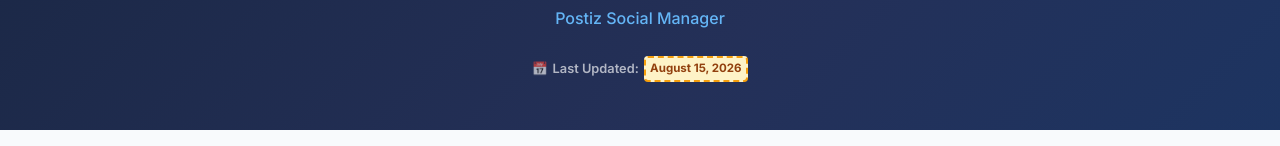
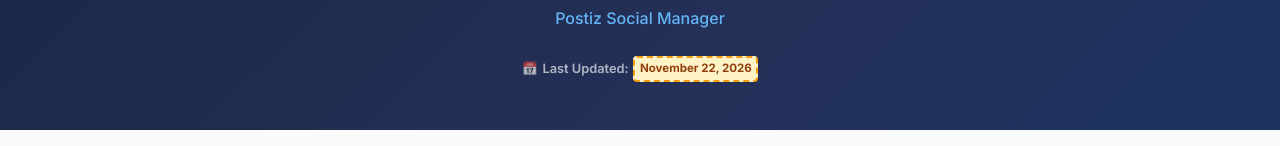
Before and after one commit to charcoalsifter/postiz-privacy, a plain HTML site: page data-deletion.html in a window 1280 px wide. Shown: the part 257-403 px from the top of the page. Drawn offline with Linux system fonts and the light colour scheme.

Commit message:
Update data-deletion.html

```diff
--- a/data-deletion.html
+++ b/data-deletion.html
@@ -47,7 +47,7 @@
     <h1>Data Deletion</h1>
     <p class="hero-subtitle">Postiz Social Manager</p>
     <div class="hero-meta">
-      <span>📅 <strong>Last Updated:</strong> <span class="placeholder">August 15, 2026</span></span>
+      <span>📅 <strong>Last Updated:</strong> <span class="placeholder">November 22, 2026</span></span>
     </div>
   </div>
 </header>
```
